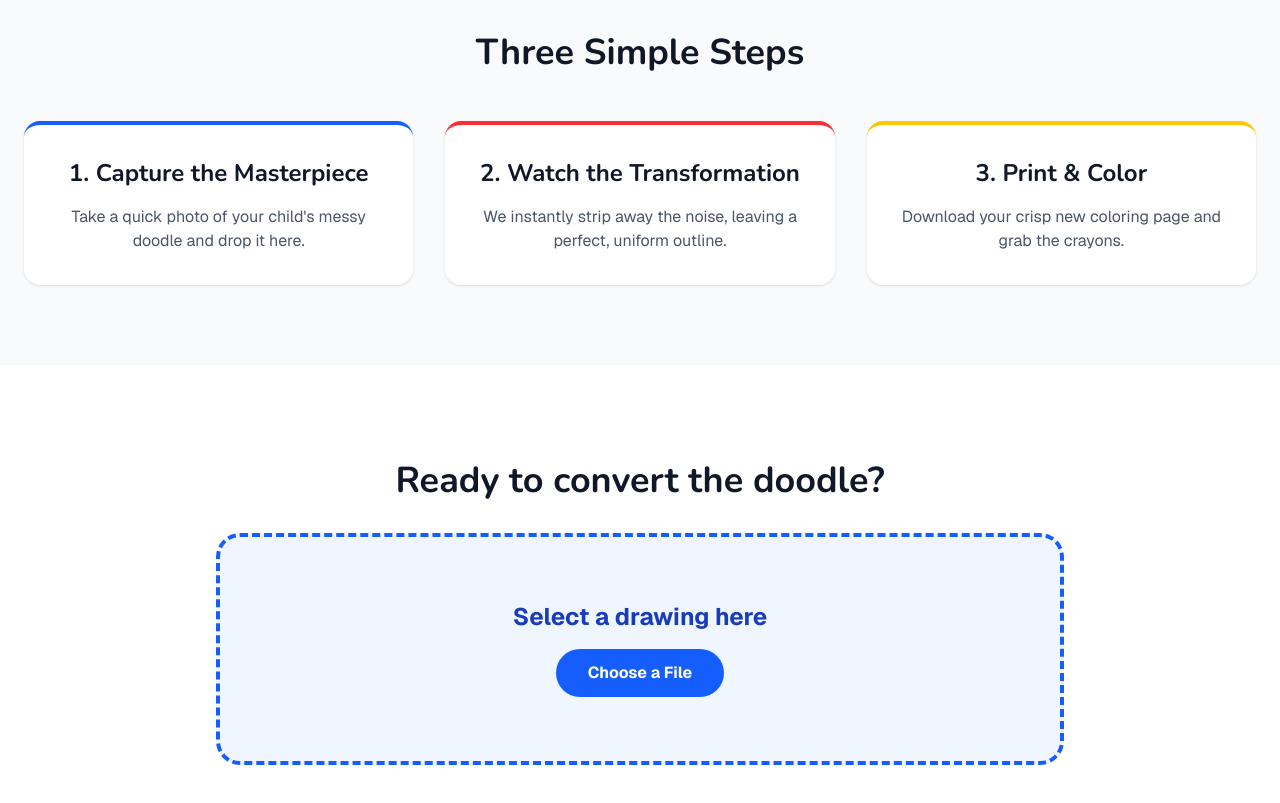
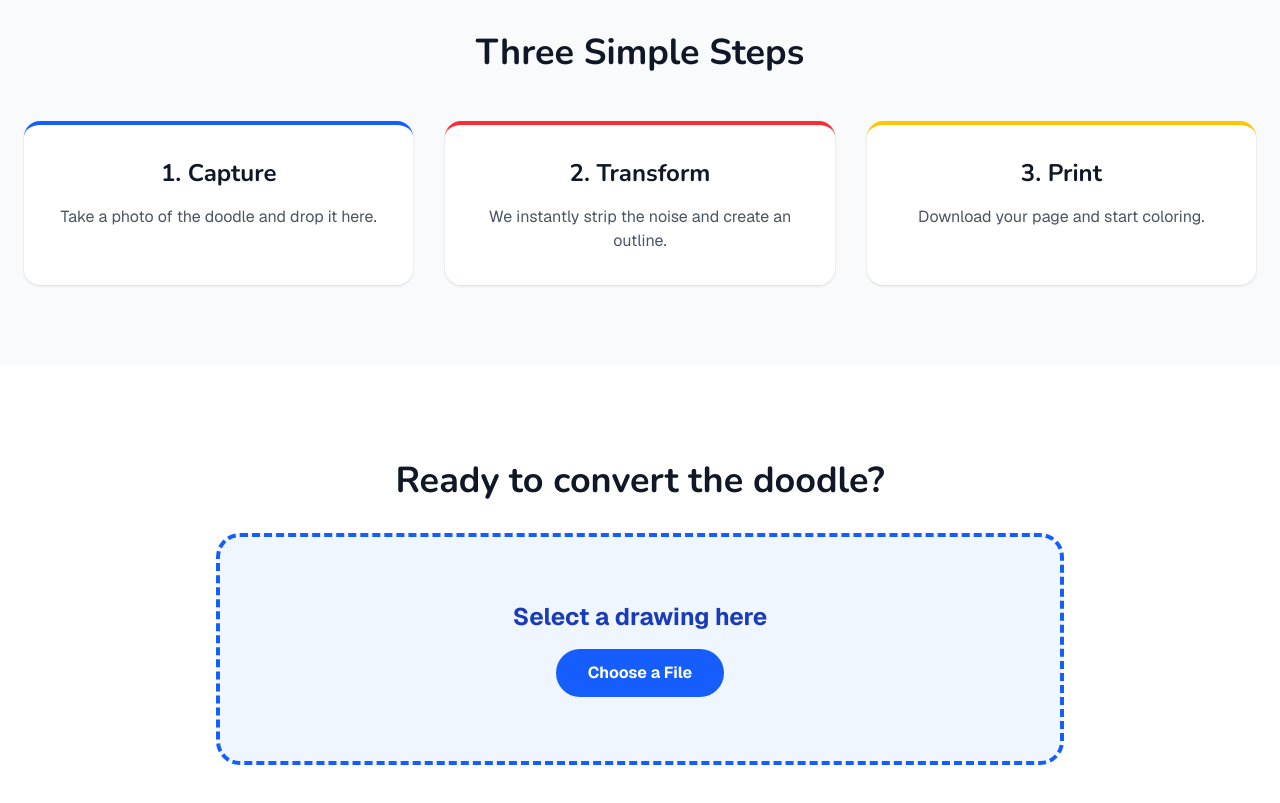
Before and after one commit to Angler6470/Forever_Scribbles, a Next.js app: page / in a window 1280 px wide. Shown: the part 1040-1843 px from the top of the page. Built offline with nearby package versions, Linux system fonts and the light colour scheme; no server answers; the database is empty.

Commit message:
Latest test Connection!

```diff
--- a/app/page.tsx
+++ b/app/page.tsx
@@ -1,19 +1,23 @@
+'use client';
+
+import { useEffect } from 'react';
 import Image from 'next/image';
 import CompareSlider from './components/CompareSlider';
 import FAQAccordion from './components/FAQAccordion';
 import Uploader from './components/Uploader';
-import { supabase } from '@/lib/supabaseClient'; // Added import
+import { supabase } from '@/lib/supabaseClient';
 
 export default function Home() {
 
-  // Temporary test code for Supabase connection
-  const testSupabase = async () => {
-    alert("Test script is running!"); // If you don't see this, the code isn't running
-    const { data, error } = await supabase.from('profiles').select('*');
-    console.log('Database Result:', data, error);
-    alert("Check console for results!");
-  };
-  testSupabase();
+  // This hook ensures the database check only runs in the browser,
+  // preventing server-side "ReferenceError" issues during Vercel builds.
+  useEffect(() => {
+    const testSupabase = async () => {
+      const { data, error } = await supabase.from('profiles').select('*');
+      console.log('Database Result:', data, error);
+    };
+    testSupabase();
+  }, []);
 
   return (
     <main className="min-h-screen bg-white text-gray-900 font-sans">
@@ -31,7 +35,7 @@ export default function Home() {
         </div>
       </header>
 
-      {/* Hero Section (Centered with 3-Column Grid) */}
+      {/* Hero Section */}
       <section className="max-w-7xl mx-auto px-6 py-20 flex flex-col items-center text-center gap-12">
         <div className="max-w-3xl space-y-6">
           <h1 className="text-5xl md:text-6xl font-extrabold tracking-tight leading-tight">
@@ -45,7 +49,6 @@ export default function Home() {
           </a>
         </div>
 
-        {/* Inlined 3-Column Sliders with Staggered Delays */}
         <div className="w-full grid grid-cols-1 md:grid-cols-3 gap-6 w-full max-w-5xl">
            <CompareSlider beforeSrc="/1_before.png" afterSrc="/1_after.png" />
            <CompareSlider beforeSrc="/2_before.png" afterSrc="/2_after.png" />
@@ -53,32 +56,28 @@ export default function Home() {
         </div>
       </section>
 
-      {/* How It Works (3 Steps) */}
+      {/* How It Works */}
       <section id="how-it-works" className="bg-gray-50 py-20 px-6">
         <div className="max-w-7xl mx-auto text-center">
           <h2 className="text-4xl font-bold mb-12">Three Simple Steps</h2>
           <div className="grid grid-cols-1 md:grid-cols-3 gap-8">
-            {/* Step 1 */}
-            <div className="bg-white p-8 rounded-2xl shadow-sm border-t-4 border-blue-600 transition-all duration-300 hover:shadow-xl hover:-translate-y-2 cursor-default">
-              <h3 className="text-2xl font-bold mb-4">1. Capture the Masterpiece</h3>
-              <p className="text-gray-600">Take a quick photo of your child's messy doodle and drop it here.</p>
+            <div className="bg-white p-8 rounded-2xl shadow-sm border-t-4 border-blue-600 transition-all duration-300 hover:shadow-xl hover:-translate-y-2">
+              <h3 className="text-2xl font-bold mb-4">1. Capture</h3>
+              <p className="text-gray-600">Take a photo of the doodle and drop it here.</p>
             </div>
-            {/* Step 2 */}
-            <div className="bg-white p-8 rounded-2xl shadow-sm border-t-4 border-red-500 transition-all duration-300 hover:shadow-xl hover:-translate-y-2 cursor-default">
-              <h3 className="text-2xl font-bold mb-4">2. Watch the Transformation</h3>
-              <p className="text-gray-600">We instantly strip away the noise, leaving a perfect, uniform outline.</p>
+            <div className="bg-white p-8 rounded-2xl shadow-sm border-t-4 border-red-500 transition-all duration-300 hover:shadow-xl hover:-translate-y-2">
+              <h3 className="text-2xl font-bold mb-4">2. Transform</h3>
+              <p className="text-gray-600">We instantly strip the noise and create an outline.</p>
             </div>
-            {/* Step 3 */}
-            <div className="bg-white p-8 rounded-2xl shadow-sm border-t-4 border-yellow-400 transition-all duration-300 hover:shadow-xl hover:-translate-y-2 cursor-default">
-              <h3 className="text-2xl font-bold mb-4">3. Print & Color</h3>
-              <p className="text-gray-600">Download your crisp new coloring page and grab the crayons.</p>
+            <div className="bg-white p-8 rounded-2xl shadow-sm border-t-4 border-yellow-400 transition-all duration-300 hover:shadow-xl hover:-translate-y-2">
+              <h3 className="text-2xl font-bold mb-4">3. Print</h3>
+              <p className="text-gray-600">Download your page and start coloring.</p>
             </div>
           </div>
         </div>
       </section>
 
       <Uploader />
-
       <FAQAccordion />
     </main>
   );
```
